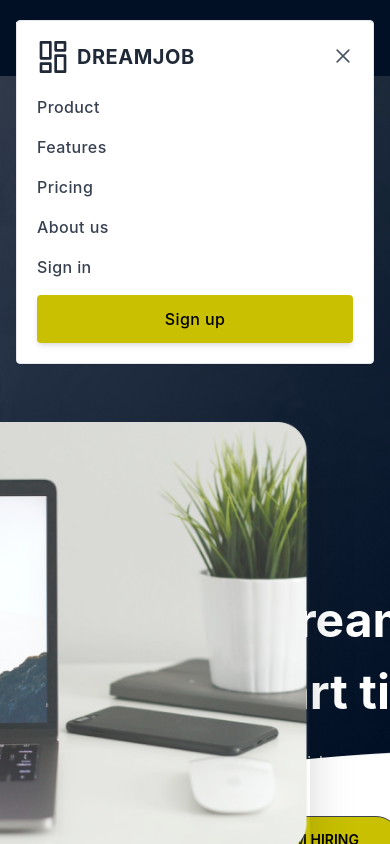
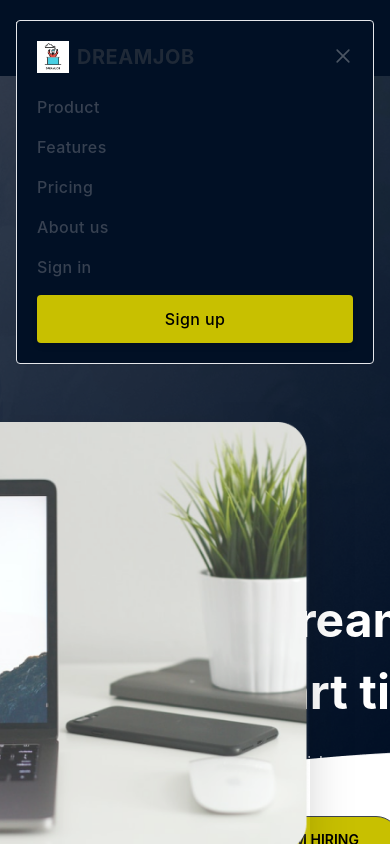
Before and after one commit to shuvo1710/Dream-job01, a React (Create React App) app: page / in a window 390 px wide. Both pictures are taken after a click on the button "Open Menu". Shown: the top 844 px of the page. Built offline with nearby package versions, Linux system fonts and the light colour scheme.

Commit message:
fixed responsive issue for nav

```diff
--- a/src/Component/Navbar/Navbar.js
+++ b/src/Component/Navbar/Navbar.js
@@ -110,7 +110,7 @@ const Navbar = () => {
             </button>
             {isMenuOpen && (
               <div class="absolute top-0 left-0 w-full">
-                <div class="p-5 bg-white border rounded shadow-sm">
+                <div class="p-5 bg-[#011025] text-white border rounded shadow-sm">
                   <div class="flex items-center justify-between mb-4">
                     <div>
                       <a
@@ -119,21 +119,7 @@ const Navbar = () => {
                         title="Company"
                         class="inline-flex items-center"
                       >
-                        <svg
-                          class="w-8 text-deep-purple-accent-400"
-                          viewBox="0 0 24 24"
-                          strokeLinejoin="round"
-                          strokeWidth="2"
-                          strokeLinecap="round"
-                          strokeMiterlimit="10"
-                          stroke="currentColor"
-                          fill="none"
-                        >
-                          <rect x="3" y="1" width="7" height="12" />
-                          <rect x="3" y="17" width="7" height="6" />
-                          <rect x="14" y="1" width="7" height="6" />
-                          <rect x="14" y="11" width="7" height="12" />
-                        </svg>
+                        <img className='w-8' src={dreamJob} alt=''/>
                         <span class="ml-2 text-xl font-bold tracking-wide text-gray-800 text-[#C8C000] uppercase">
                           DreamJob
                         </span>
```
